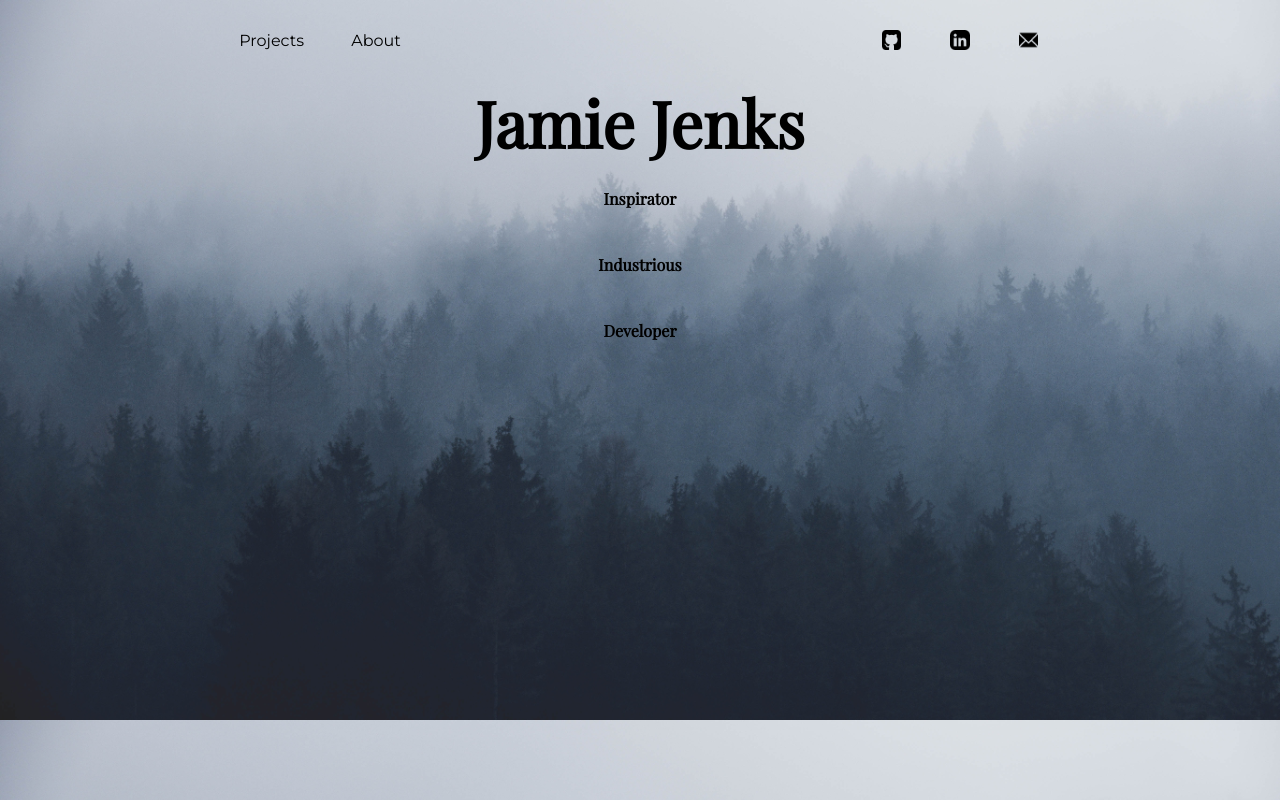
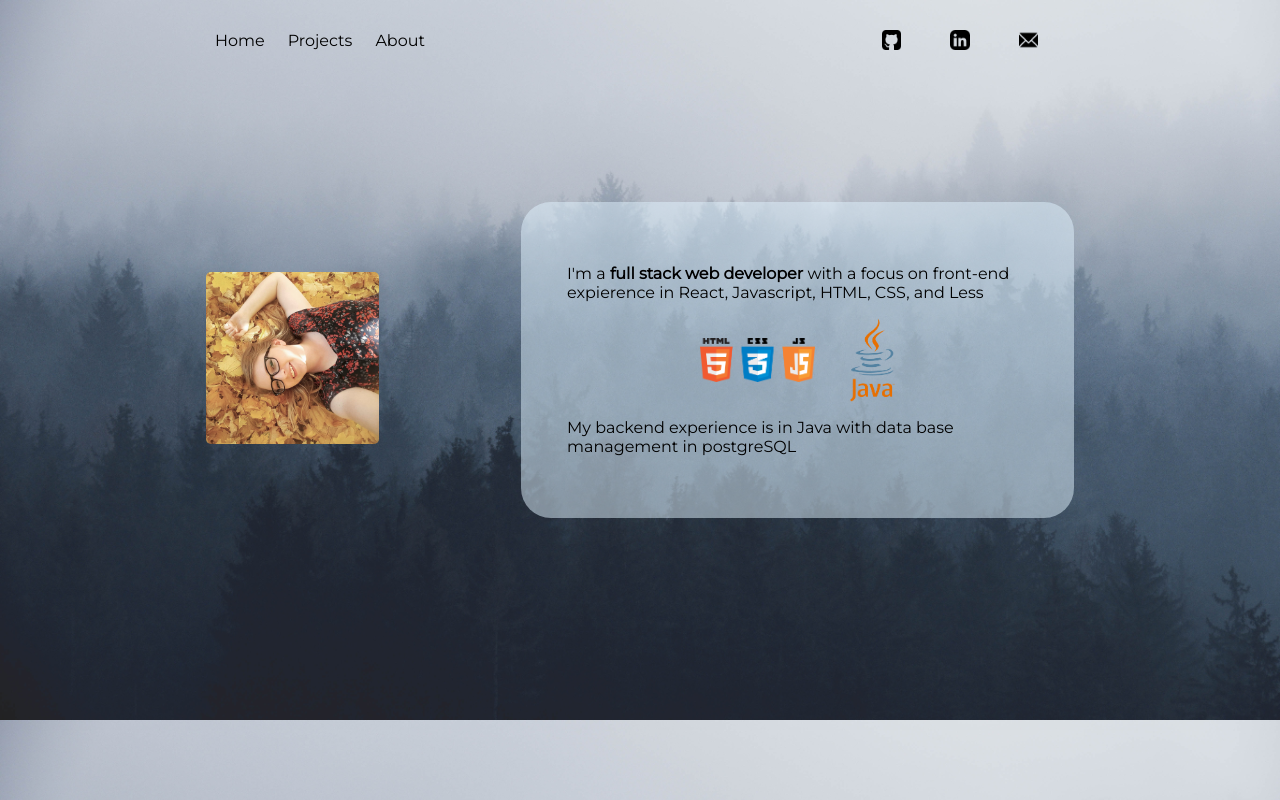
Before and after one commit to Lukerdue/web-profile, a React (Create React App) app: page /about in a window 1280 px wide. Built offline with nearby package versions, Linux system fonts and the light colour scheme.

Commit message:
I'm so bad at desiggnnn

```diff
--- a/src/App.js
+++ b/src/App.js
@@ -1,11 +1,19 @@
 import Home from './components/home';
 import Header from './components/header';
+import { Route } from 'react-router-dom';
+import About from './components/about';
 
 function App() {
   return (
     <div className="App">
-      <Header/>
-      <Home/>
+        <Header/>
+        <Route exact path='/'>
+          <Home/>
+        </Route>
+        <Route path='/about'>
+          <About/>
+        </Route>
+
     </div>
   );
 }
--- a/src/components/about.js
+++ b/src/components/about.js
@@ -2,11 +2,13 @@ import React from 'react';
 import styled from 'styled-components';
 import frontendStack from '../img/frontend-stack.png';
 import java from '../img/java.png'
-import me from "../img/me.png";
+import me from "../img/me.jpg";
 
 function About (){
+
+
     return(
-        <div>
+        <StyledAbout>
             <div className="img-wrapper">
                 <img src={me} alt="Jamie Jenks"/>
             </div>
@@ -15,13 +17,63 @@ function About (){
                  expierence in React, Javascript, HTML, CSS, and Less</p>
                  <div className="text-img">
                      <img src={frontendStack} alt="Ftont end stack logos for JS, HTML and CSS"/>
-                     <img src={java} alt="Java logo"/>
+                     <img id="java" src={java} alt="Java logo"/>
                  </div>
                  <p>
                     My backend experience is in Java with data base management in postgreSQL
                  </p>
             </div>
-        </div>
+        </StyledAbout>
     )
 }
 export default About
+
+const StyledAbout = styled.div`
+font-family: "Montserrat", sans-serif;
+display: flex;
+justify-content: space-evenly;
+align-items: center;
+width: 90%;
+height: 70vh;
+
+span{
+    font-weight: bolder;
+}
+img{
+ width: 100%;
+}
+
+.text-wrapper{
+background-color: rgb(225, 243, 280, .5);
+width: 40%;
+padding: 4%;
+border-radius: 30px;
+display: flex;
+flex-direction: column;
+justify-content: center;
+align-items: center;
+}
+
+.img-wrapper{
+    width: 15%;
+
+    img{
+        border-radius: 5px;
+    }
+}
+
+.text-img{
+    width: 50%;
+    display: flex;
+    justify-content: space-around;
+    align-items: center;
+
+    img{
+        width: 50%;
+    }
+
+    #java{
+        width: 20%;
+    }
+}
+`
--- a/src/components/header.js
+++ b/src/components/header.js
@@ -8,8 +8,9 @@ function Header(){
     return(
         <StyledHeader>
             <nav>
-                <a>Projects</a>
-                <a>About</a>
+                <a href="/">Home</a>
+                <a href="/projects">Projects</a>
+                <a href="/about">About</a>
             </nav>
             <div className="socials">
                 <img src={github}/>
@@ -24,12 +25,12 @@ export default Header
 const StyledHeader = styled.header`
 
 @keyframes grow{
-    from{width: 7.5%}
-    to{width: 9%}
+    from{width: 7.5%};
+    to{width: 9%};
 }
 @keyframes out{
-    from{width: 9%}
-    to{width: 7.5%}
+    from{width: 9%};
+    to{width: 7.5%};
 }
 
 display: flex;
@@ -63,5 +64,14 @@ nav{
     display: flex;
     align-items: center;
     justify-content: space-evenly;
+
+    a{
+        text-decoration: none;
+        color: inherit;
+    }
+}
+nav a:hover{
+    color: gray;
+    cursor: pointer;
 }
 `
--- a/src/components/home.js
+++ b/src/components/home.js
@@ -5,8 +5,8 @@ function Home(){
     return(
         <HomeStyle>
             <h1>Jamie Jenks</h1>
-            <h3>Inspirator</h3>
-            <h3>Industrious</h3>
+            <h3>Inspiring</h3>
+            <h3>Determined</h3>
             <h3>Developer</h3>
         </HomeStyle>
     )
--- a/src/index.js
+++ b/src/index.js
@@ -1,11 +1,14 @@
 import React from 'react';
 import ReactDOM from 'react-dom';
+import { BrowserRouter as Router } from 'react-router-dom';
 import './index.css';
 import App from './App';
 
 ReactDOM.render(
+  <Router>
   <React.StrictMode>
     <App />
-  </React.StrictMode>,
+  </React.StrictMode>
+  </Router>,
   document.getElementById('root')
 );
```
Also changed, not shown: 1 other file (tests, documents, lock files or other folders).
